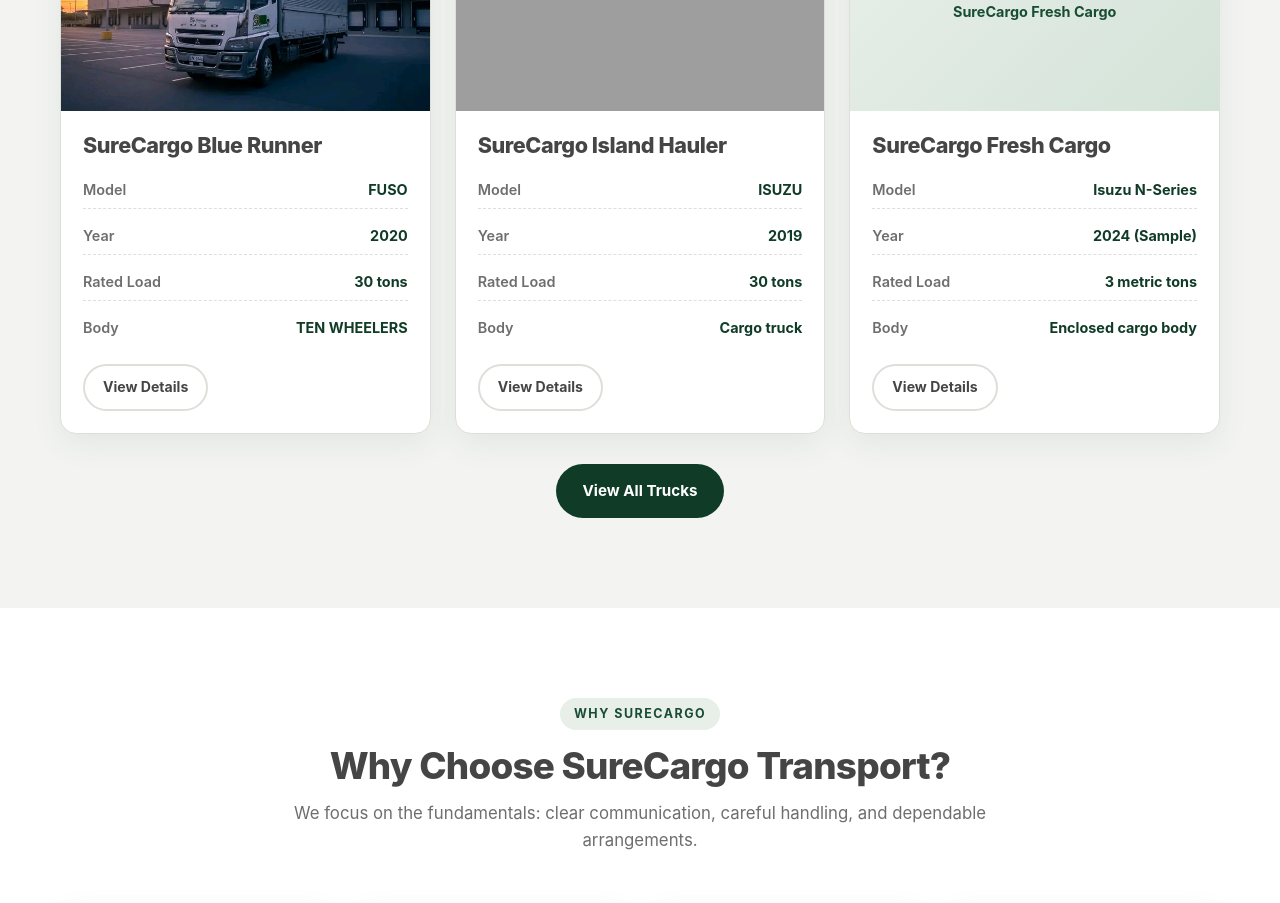
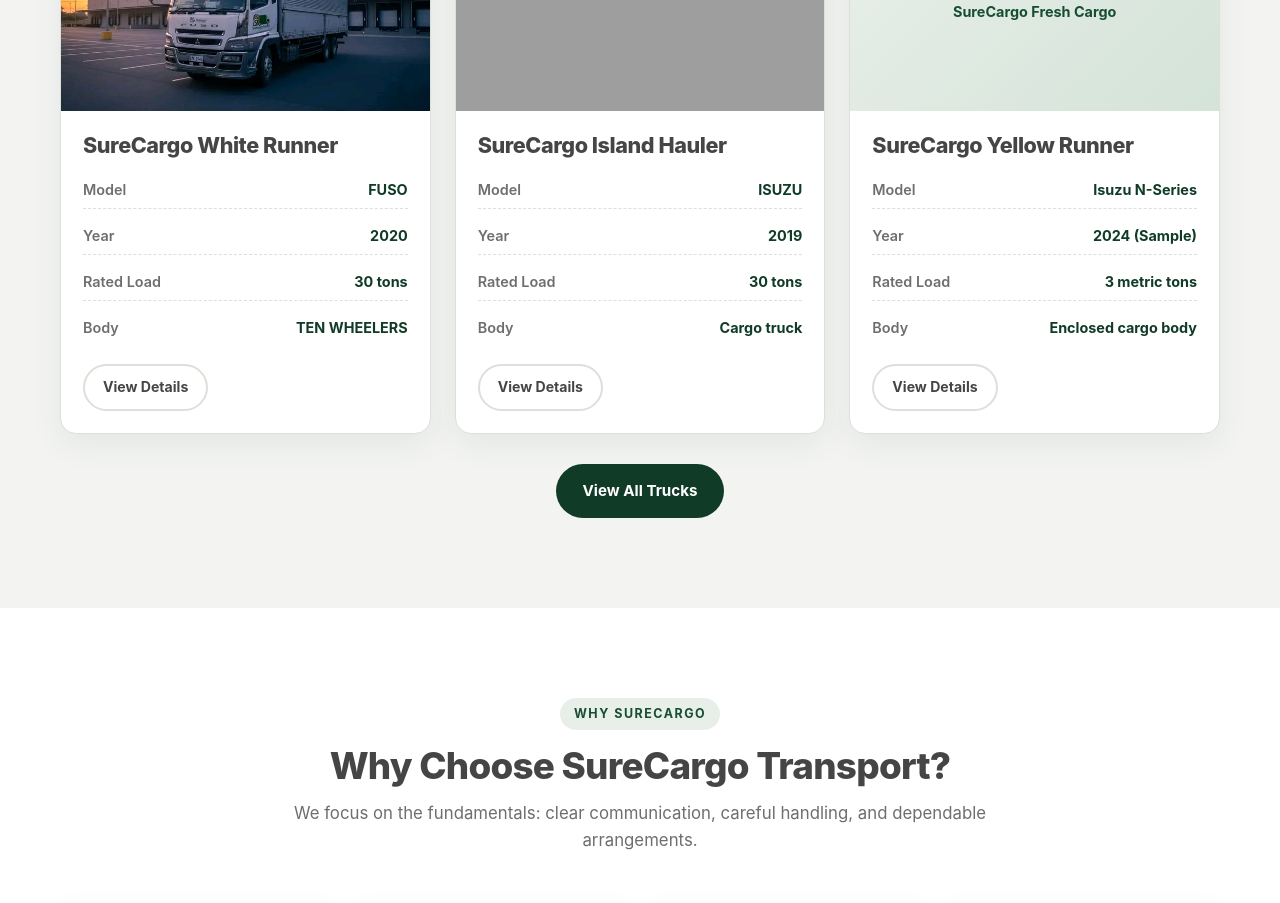
Before and after one commit to surecargo/surecargotransport, a plain HTML site: page index.html in a window 1280 px wide. Shown: the part 5000-5903 px from the top of the page. Drawn offline with nearby package versions, Linux system fonts and the light colour scheme; grey boxes are pictures that could not be loaded.

Commit message:
Update index.html

```diff
--- a/index.html
+++ b/index.html
@@ -1103,7 +1103,7 @@
       <article class="truck-card">
         <div class="truck-img"><img src="assets/images/trucks/white/white1.jpg" alt="Sample cargo truck 1" loading="lazy" onerror="this.style.display='none';this.parentNode.classList.add('img-fallback');this.parentNode.textContent='SureCargo Blue Runner';" /></div>
         <div class="truck-body">
-          <h3>SureCargo Blue Runner</h3>
+          <h3>SureCargo White Runner</h3>
           <ul class="spec-list">
             <li><span class="k">Model</span><span class="v">FUSO</span></li>
             <li><span class="k">Year</span><span class="v">2020</span></li>
@@ -1131,7 +1131,7 @@
       <article class="truck-card">
         <div class="truck-img"><img src="assets/images/trucks/truck-03.jpg" alt="Sample cargo truck 3" loading="lazy" onerror="this.style.display='none';this.parentNode.classList.add('img-fallback');this.parentNode.textContent='SureCargo Fresh Cargo';" /></div>
         <div class="truck-body">
-          <h3>SureCargo Fresh Cargo</h3>
+          <h3>SureCargo Yellow Runner</h3>
           <ul class="spec-list">
             <li><span class="k">Model</span><span class="v">Isuzu N-Series</span></li>
             <li><span class="k">Year</span><span class="v">2024 (Sample)</span></li>
```
